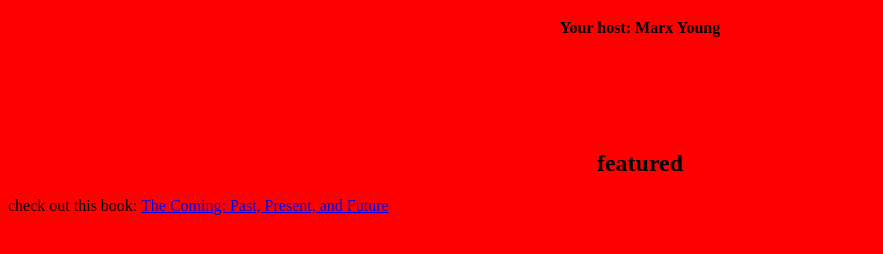
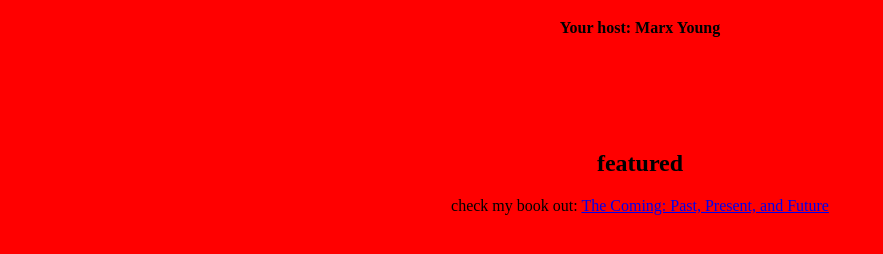
Before and after one commit to marxyng/theOutletNewsMedia, a plain HTML site: page index.html in a window 1280 px wide. Shown: the part 372-626 px from the top of the page, without its empty margins (0-883 px from the left). Drawn offline with Linux system fonts and the light colour scheme.

Commit message:
Update index.html

```diff
--- a/index.html
+++ b/index.html
@@ -46,9 +46,14 @@
 
 
 
-    check out this book:
+   <div id="myBook">
 
-    <a id="bookOne" href="https://www.amazon.com/Coming-PAST-PRESENT-FUTURE-ebook/dp/B08T81R3YL" target="_blank">The Coming: Past, Present, and Future</a>
+<label for="booking">check my book out:</label>
+<a id="bookOne" href="https://www.amazon.com/Coming-PAST-PRESENT-FUTURE-ebook/dp/B08T81R3YL" target="_blank">The Coming: Past, Present, and Future</a>
+
+    </div>
+
+
     <script src="app.js" defer></script>
 </body>
 </html>
```
